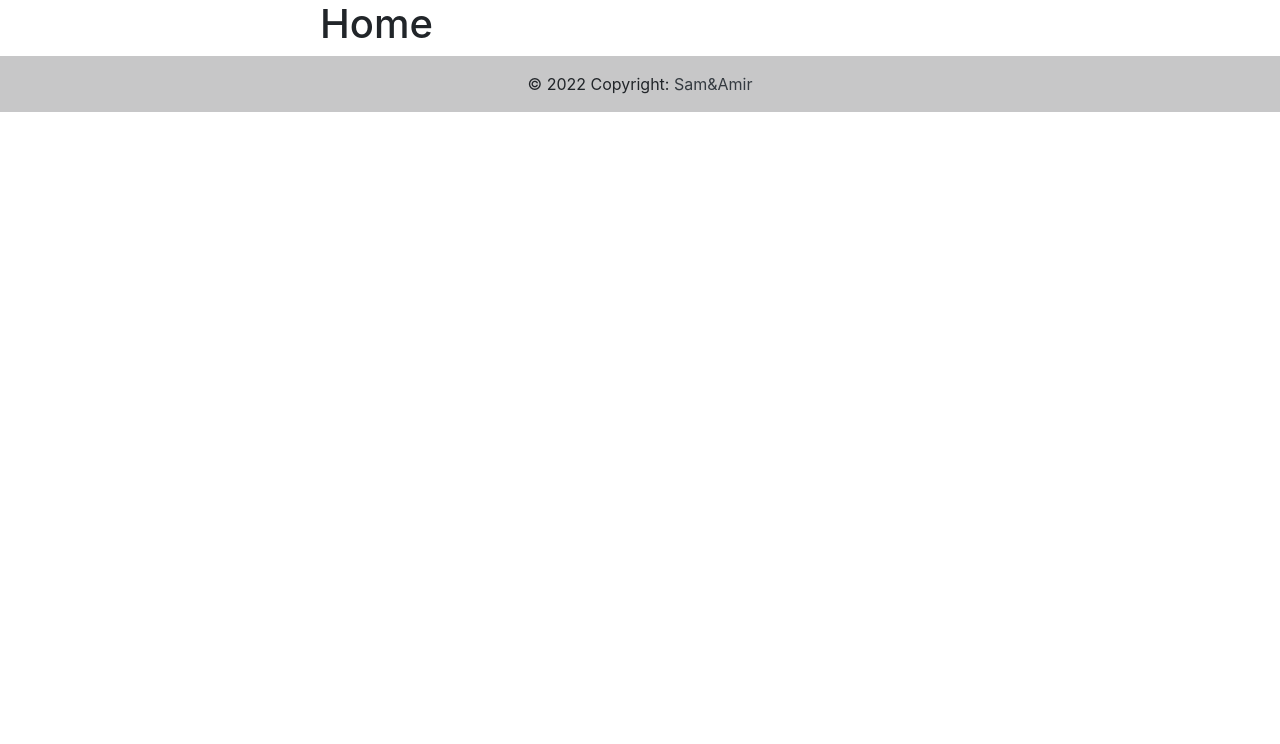
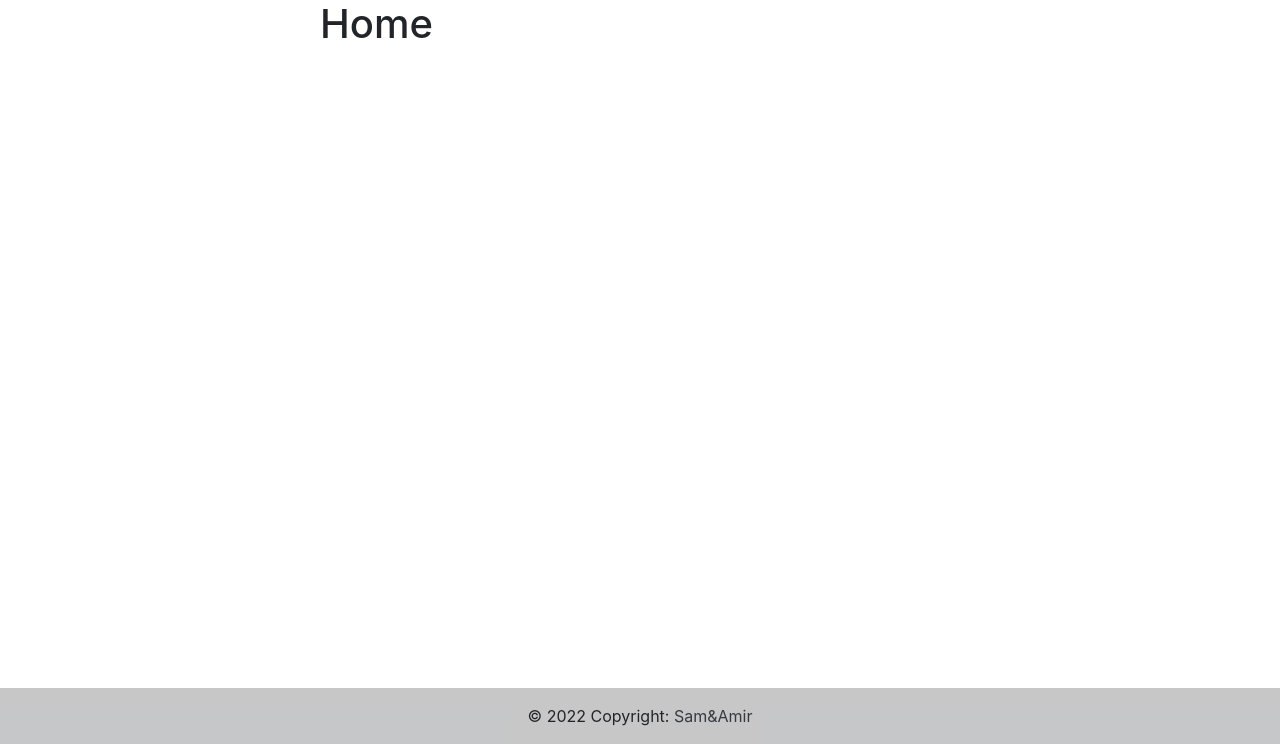
Before and after one commit to SamHardiment/URLShortener, a Flask app: page / in a window 1280 px wide. Shown: the part 56-800 px from the top of the page. Run offline with Flask 2, Linux system fonts and the light colour scheme; parts of the project's set-up code (start-up, migrations or seed data) failed here and were passed over.

Commit message:
add stylesheet for base.html and add class for the footer

```diff
--- /dev/null
+++ b/static/css/index.css
@@ -0,0 +1,5 @@
+.footer_unique {
+  position: absolute;
+  bottom: 0;
+  width: 100%;
+}
--- a/templates/base.html
+++ b/templates/base.html
@@ -8,6 +8,10 @@
       href="https://cdn.jsdelivr.net/npm/bootstrap@4.3.1/dist/css/bootstrap.min.css"
       integrity="sha384-ggOyR0iXCbMQv3Xipma34MD+dH/1fQ784/j6cY/iJTQUOhcWr7x9JvoRxT2MZw1T"
       crossorigin="anonymous"
+    />
+    <link
+      rel="stylesheet"
+      href="{{ url_for('static', filename='/css/index.css') }}"
     />
     <title>UrlButShorter | {% block title %}{% endblock title %}</title>
   </head>
@@ -29,7 +33,7 @@
       </form>
     </nav>
     <main>{% block content %} {% endblock %}</main>
-    <footer class="bg-light text-center text-lg-start">
+    <footer class="bg-light text-center text-lg-start footer_unique">
       <div class="text-center p-3" style="background-color: rgba(0, 0, 0, 0.2)">
         © 2022 Copyright:
         <a class="text-dark" href="{{url_for('home')}}">Sam&Amir</a>
```
